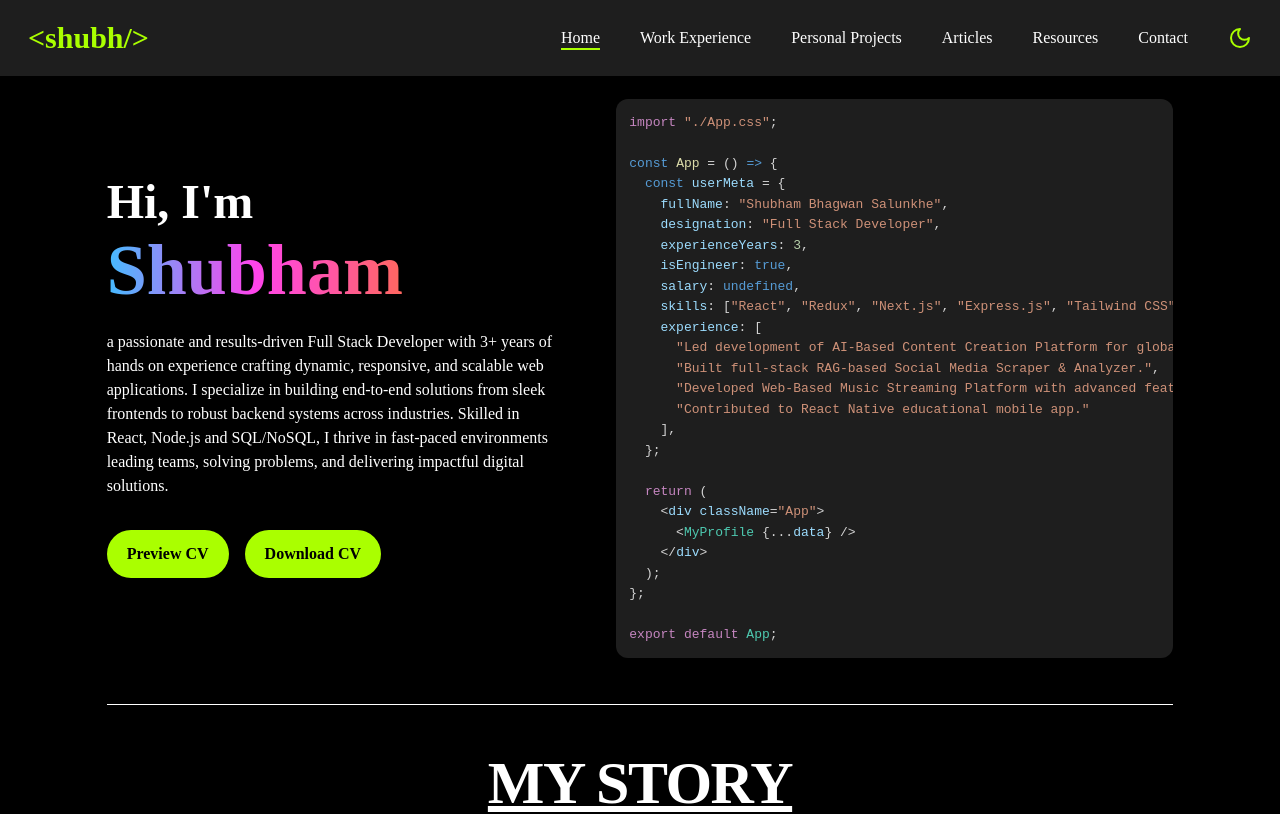
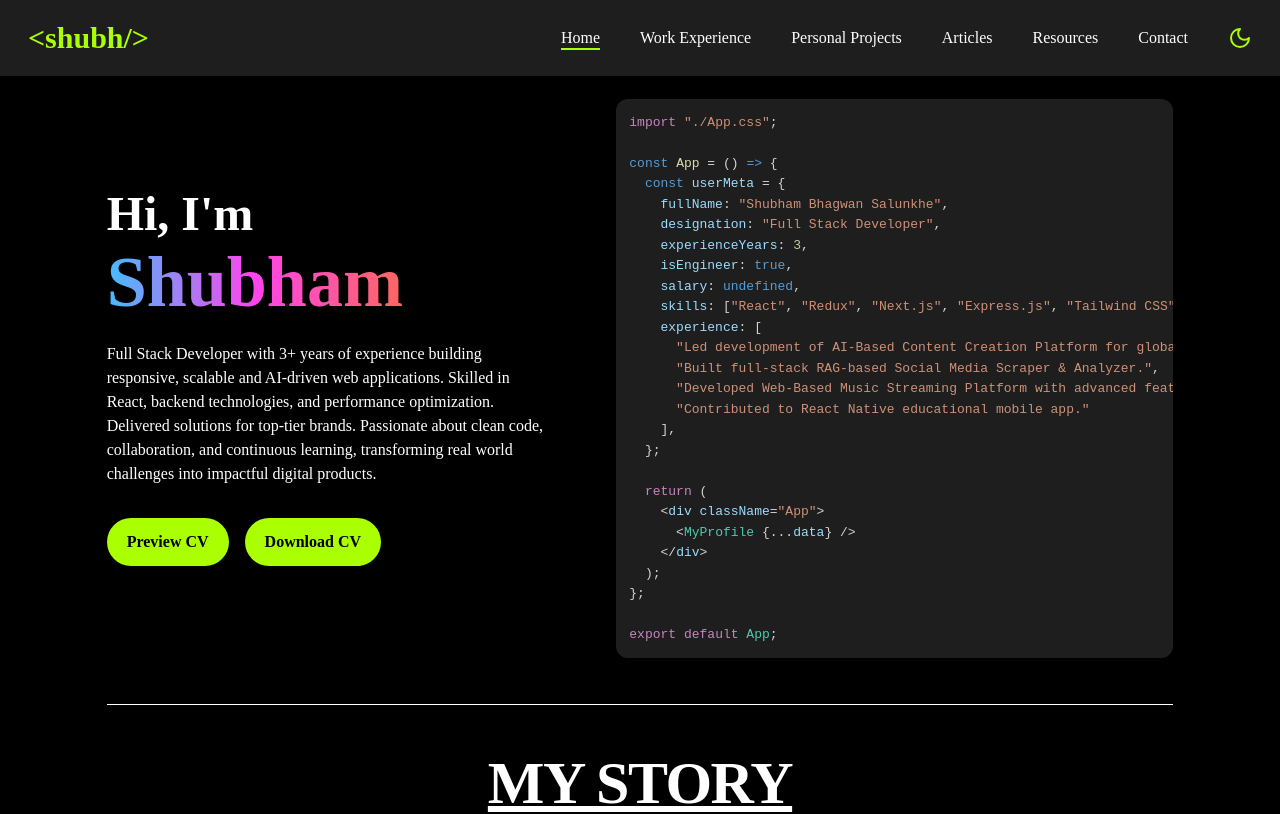
Before and after one commit to shubhamsalunkhe16/portfolio, a React (Create React App) app: page / in a window 1280 px wide. Shown: the top 814 px of the page. Built offline with nearby package versions, Linux system fonts and the light colour scheme.

Commit message:
updated userMeta

```diff
--- a/src/App.js
+++ b/src/App.js
@@ -8,23 +8,23 @@ import ScrollToTop from "./components/ScrollToTop";
 import { AnimatePresence } from "framer-motion";
 import { useLocation, useRoutes } from "react-router-dom";
 
-const HomePage = lazy(() => import("./pages/HomePage"));
-const ExperiencePage = lazy(() => import("./pages/ExperiencePage"));
-const ProjectsPage = lazy(() => import("./pages/ProjectsPage"));
-const ArticlesPage = lazy(() => import("./pages/ArticlesPage"));
-const ArticlePage = lazy(() => import("./pages/ArticlePage"));
-const ResourcesPage = lazy(() => import("./pages/ResourcesPage"));
-const ContactPage = lazy(() => import("./pages/ContactPage"));
-const ErrorPage = lazy(() => import("./pages/ErrorPage"));
+// const HomePage = lazy(() => import("./pages/HomePage"));
+// const ExperiencePage = lazy(() => import("./pages/ExperiencePage"));
+// const ProjectsPage = lazy(() => import("./pages/ProjectsPage"));
+// const ArticlesPage = lazy(() => import("./pages/ArticlesPage"));
+// const ArticlePage = lazy(() => import("./pages/ArticlePage"));
+// const ResourcesPage = lazy(() => import("./pages/ResourcesPage"));
+// const ContactPage = lazy(() => import("./pages/ContactPage"));
+// const ErrorPage = lazy(() => import("./pages/ErrorPage"));
 
-// import HomePage from "./pages/HomePage";
-// import ExperiencePage from "./pages/ExperiencePage";
-// import ProjectsPage from "./pages/ProjectsPage";
-// import ArticlesPage from "./pages/ArticlesPage";
-// import ArticlePage from "./pages/ArticlePage";
-// import ResourcesPage from "./pages/ResourcesPage";
-// import ContactPage from "./pages/ContactPage";
-// import ErrorPage from "./pages/ErrorPage";
+import HomePage from "./pages/HomePage";
+import ExperiencePage from "./pages/ExperiencePage";
+import ProjectsPage from "./pages/ProjectsPage";
+import ArticlesPage from "./pages/ArticlesPage";
+import ArticlePage from "./pages/ArticlePage";
+import ResourcesPage from "./pages/ResourcesPage";
+import ContactPage from "./pages/ContactPage";
+import ErrorPage from "./pages/ErrorPage";
 
 const RoutesArray = [
   {
--- a/src/components/Hero.jsx
+++ b/src/components/Hero.jsx
@@ -5,7 +5,13 @@ import DownloadPDF from "../utils/DownloadPDF";
 import calculateYearsFrom from "../utils/calculateYearsFrom";
 
 const Hero = () => {
-  const { name, summary, journeyStartDate } = userMeta;
+  const {
+    gradientText,
+    summary,
+    journeyStartDate,
+    previewCVUrl,
+    downloadCVUrl,
+  } = userMeta;
 
   return (
     <section
@@ -18,7 +24,7 @@ const Hero = () => {
           Hi, I'm
         </h1>
         <h1 className="xl:text-7xl lg:text-6xl md:text-5xl text-5xl font-extrabold text-transparent bg-clip-text bg-gradient-to-r from-[#44BCFF] via-[#FF44EC] to-[#FF675E]">
-          {name}
+          {gradientText}
         </h1>
         <p className="text-sm md:text-base my-4 text-center min-[950px]:text-left">
           {summary?.replace(
@@ -28,20 +34,14 @@ const Hero = () => {
         </p>
         <div className="flex gap-1 flex-col [@media(min-width:350px)]:flex-row [@media(min-width:350px)]:gap-4">
           <Button className="mt-2">
-            <a
-              href="https://drive.google.com/file/d/1G01m8NMaT0Qe16ROhbcZMWBW5BZVTKAP/view?usp=drive_link"
-              target="_blank"
-            >
+            <a href={previewCVUrl} target="_blank">
               Preview CV
             </a>
           </Button>
-          <Button
-            className="mt-2"
-            onClick={() =>
-              DownloadPDF("/shubham_salunkhe.pdf", "shubham_salunkhe.pdf")
-            }
-          >
-            Download CV
+          <Button className="mt-2">
+            <a href={downloadCVUrl} download target="_blank">
+              Download CV
+            </a>
           </Button>
         </div>
       </div>
--- a/src/constants/userMeta.js
+++ b/src/constants/userMeta.js
@@ -1,7 +1,11 @@
 const userMeta = {
-  name: "Shubham",
+  gradientText: "Shubham",
   summary:
-    "a passionate and results-driven Full Stack Developer with [experienceYears]+ years of hands on experience crafting dynamic, responsive, and scalable web applications. I specialize in building end-to-end solutions from sleek frontends to robust backend systems across industries. Skilled in React, Node.js and SQL/NoSQL, I thrive in fast-paced environments leading teams, solving problems, and delivering impactful digital solutions.",
+    "Full Stack Developer with [experienceYears]+ years of experience building responsive, scalable and AI-driven web applications. Skilled in React, backend technologies, and performance optimization. Delivered solutions for top-tier brands. Passionate about clean code, collaboration, and continuous learning, transforming real world challenges into impactful digital products.",
+  previewCVUrl:
+    "https://drive.google.com/file/d/1zoeHLHZVsqMYujH5T8SZyAjtTh08Es_j/view?usp=sharing",
+  downloadCVUrl:
+    "https://drive.google.com/uc?export=download&id=1zoeHLHZVsqMYujH5T8SZyAjtTh08Es_j",
   journeyStartDate: "2021-09-13",
   myStory:
     "I’m Shubham Bhagwan Salunkhe, a dedicated **Full Stack Developer** with over **[experienceYears]+ years of experience** in **building innovative, scalable, responsive and user-centered web applications**. After graduating with a **Bachelor of Engineering in 2019**, I’ve honed my skills in **frontend technologies** and have good understanding of **backend architectures and database management**. At GoPhygital, I’ve contributed significantly to the development of AI-driven platforms for global brands like **Mastercard, Mercedes-Benz, Vodafone, Shell and many more**, with a focus on cutting-edge features like **text-to-speech** functionality, real-time **content creation tools**, **web streaming platform** and **social media analytics**. My passion for coding is matched by my commitment to team collaboration, having successfully **mentored colleagues** and **streamlined development processes**. Whether developing custom ECommerce solutions or creating dynamic, interactive user interfaces, I am always driven by the goal to build seamless, efficient, and impactful digital experiences. I believe in **continuous learning** and strive to **deliver high-quality solutions** that address real-world challenges.",
@@ -10,8 +14,6 @@ const userMeta = {
       authorTitle: "Team Lead",
       authorSubtitle: "Gophygital",
       authorSrc: "https://randomuser.me/api/portraits/women/91.jpg",
-      // comment:
-      //   "Shubham has delivered exceptional work, learns quickly, and has strong problem-solving skills. His contribution to Musically, has been highly valuable. He is always helpful, often supporting teammates even when occupied with his own work. He is enthusiastic about learning new technologies and is enjoying his current project. He takes ownership of tasks and works independently when needed. Focusing on stability, consistency, and deepening his core knowledge will strengthen his overall development and impact within the team. Shubham, overall has been a very good asset to company. He has shown great improvements in all aspects be it, adapting to new technologies, understaning new libraries, new code logics, self testing of code, finding solutions to problems and more. He has done outstanding work in the Musicbank and Creation station. Also shown quick outputs in all Al related functionalities added to project. He is very responsible and constantly improving himself. He keeps on upgrading code to improve code performance and make the code more dynamic, easily understandable. Very quick learner, very good teammate, dedicated, always ready to help team members. Always eager to learn new things. One of the most reliable assets of the company. Like working with him as he can quickly understands the points and can have great discussion with him related to work functionalities. All in all it's great to work with him.",
       comment:
         "Shubham, overall has been a very good asset to company. He has shown great improvements in all aspects be it, adapting to new technologies, understaning new libraries, new code logics, self testing of code, finding solutions to problems and more. He has done outstanding work in the Musicbank and Creation station. Also shown quick outputs in all Al related functionalities added to project. He takes ownership of tasks and works independently when needed. Focusing on stability, consistency, and deepening his core knowledge will strengthen his overall development and impact within the team. He keeps on upgrading code to improve code performance and make the code more dynamic, easily understandable. Very quick learner, very good teammate, dedicated, always ready to help team members. Always eager to learn new things. One of the most reliable assets of the company. Like working with him as he can quickly understands the points and can have great discussion with him related to work functionalities. All in all it's great to work with him.",
     },
@@ -40,13 +42,13 @@ const userMeta = {
           imageArr: ["images/creation-station.png"],
           description: [
             "Designed and developed an AI-driven content creation platform for top-tier clients such as Mastercard, Mercedes-Benz, Vodafone, and Shell.",
-            "Implemented advanced text-to-speech functionality with 1800+ voice profiles, including offensive content detection and timeline-based voice placement for dynamic adjustments.",
+            "Implemented advanced text-to-speech functionality with 3k+ voice profiles, including offensive content detection and timeline-based voice placement for dynamic adjustments.",
             "Built AI-powered music tools enabling track creation, remixing, instrument edits, and precise drop placements.",
             "Leveraged OpenAI to generate dynamic track names, descriptions, and visually appealing cover images.",
             "Utilized FFmpeg for advanced merging audio/video files, applying custom fade effects, and executing track trimming.",
             "Played a leading role in the project, contributing 85% of the frontend development over two years.",
-            "Engineered a unified, scalable codebase supporting multi-brand theming, feature toggles, and localized components",
-            "Mentored teams, collaborated with backend developers on API design, and managed multiple high-impact projects",
+            "Engineered a unified, scalable codebase supporting multi-brand theming, feature toggles, and localized components.",
+            "Mentored teams, collaborated with backend developers on API design, and managed multiple high-impact projects.",
           ],
           keywords: [
             "Generative AI",
@@ -139,7 +141,7 @@ const userMeta = {
       githubLink: "",
       description: [
         "Progressive Web App (PWA): Installable as an app for a seamless, native-like experience.",
-        "Secure Authentication: Firebase Authentication for safe login and registration",
+        "Secure Authentication: Firebase Authentication for safe login and registration.",
         "Responsive Design: Optimized for all screen sizes and devices.",
         "Dynamic Theme: Toggle between dark and light modes for personalized browsing.",
         "Product and Collection Management: Display of products and collections with categorized views, showcasing New Arrivals and Best Sellers section.",
```
Also changed, not shown: 1 other file (tests, documents, lock files or other folders).
